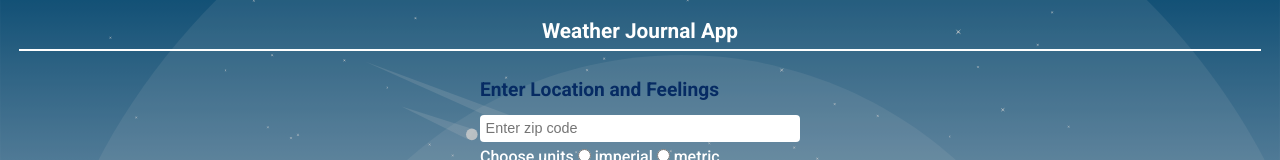
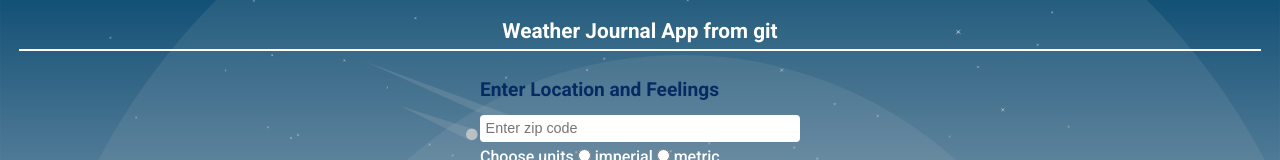
Before and after one commit to Ahmed-Mahmood/weather-app-v3-ahm, a website: page website/index.html in a window 1280 px wide. Shown: the top 160 px of the page. Drawn offline with Linux system fonts and the light colour scheme.

Commit message:
Update index.html

```diff
--- a/website/index.html
+++ b/website/index.html
@@ -9,7 +9,7 @@
   <body>
     <header>
       <h1 id="app-heading">
-        Weather Journal App
+        Weather Journal App from git
       </h1>
     </header>
     <main id = "app">
```
